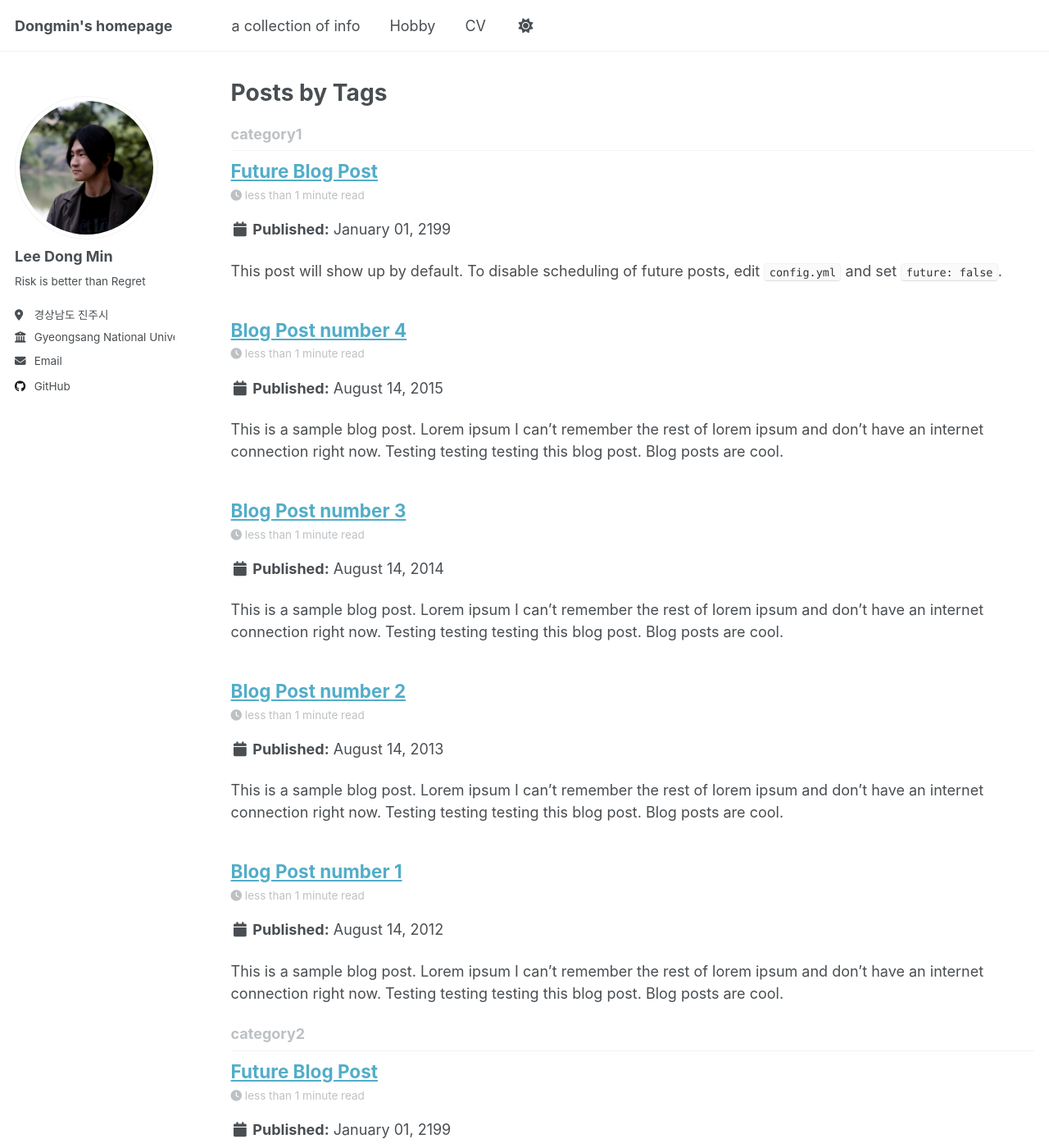
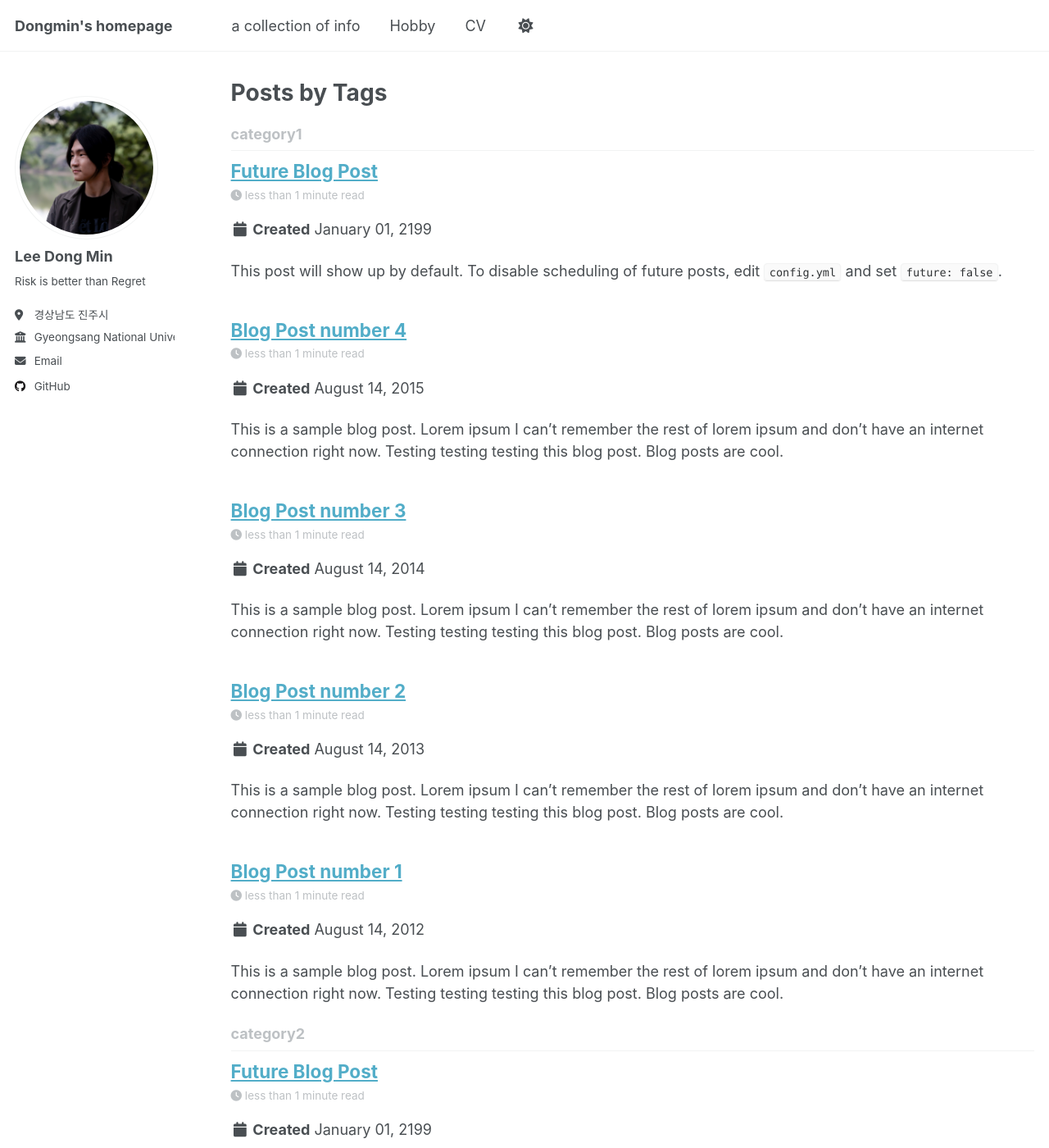
Before and after one commit to leerowa/leerowa.github.io, a Jekyll site: the page built from _pages/tag-archive.html, in a window 1280 px wide and 1400 px high. Shown: the whole window at 82% size. Built offline with Jekyll 4.4.1, drawn with Linux system fonts in a browser that asks for light colours; a script that is not in the unit is left out; some of the changed text lies outside the part shown.

Commit message:
Update ui-text.yml

```diff
--- a/_data/ui-text.yml
+++ b/_data/ui-text.yml
@@ -16,7 +16,7 @@ en: &DEFAULT_EN
   meta_label                 :
   tags_label                 : "Tags:"
   categories_label           : "Categories:"
-  date_label                 : "Published:"
+  date_label                 : "Created"
   comments_label             : "Leave a Comment"
   comments_title             : "Comments"
   more_label                 : "Learn More"
```
